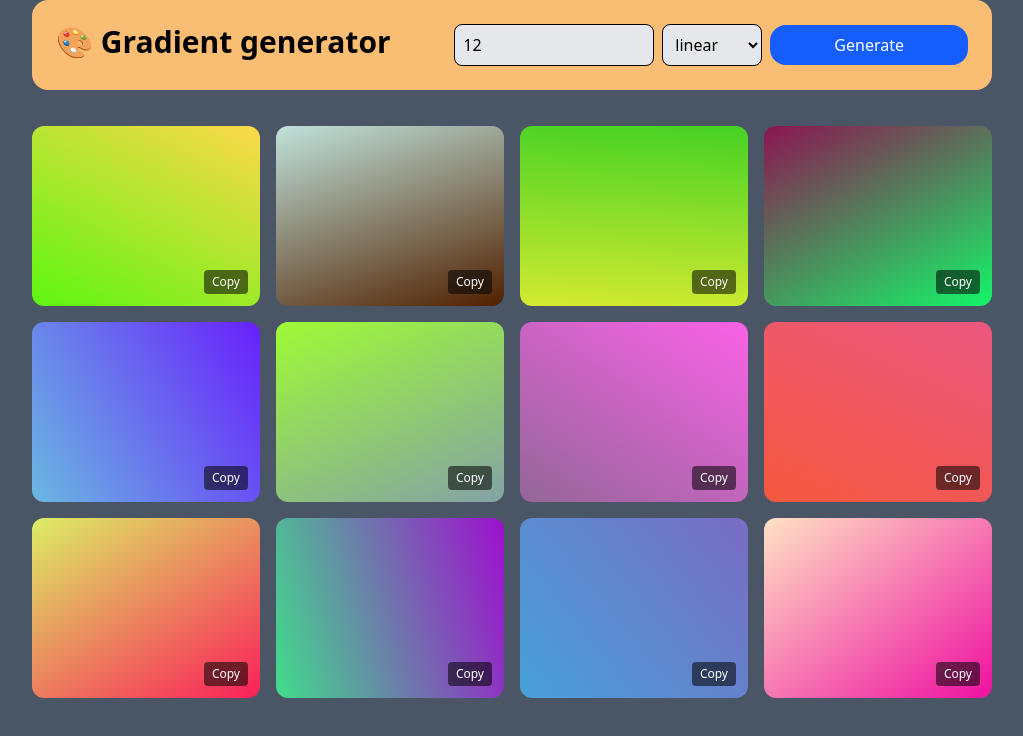
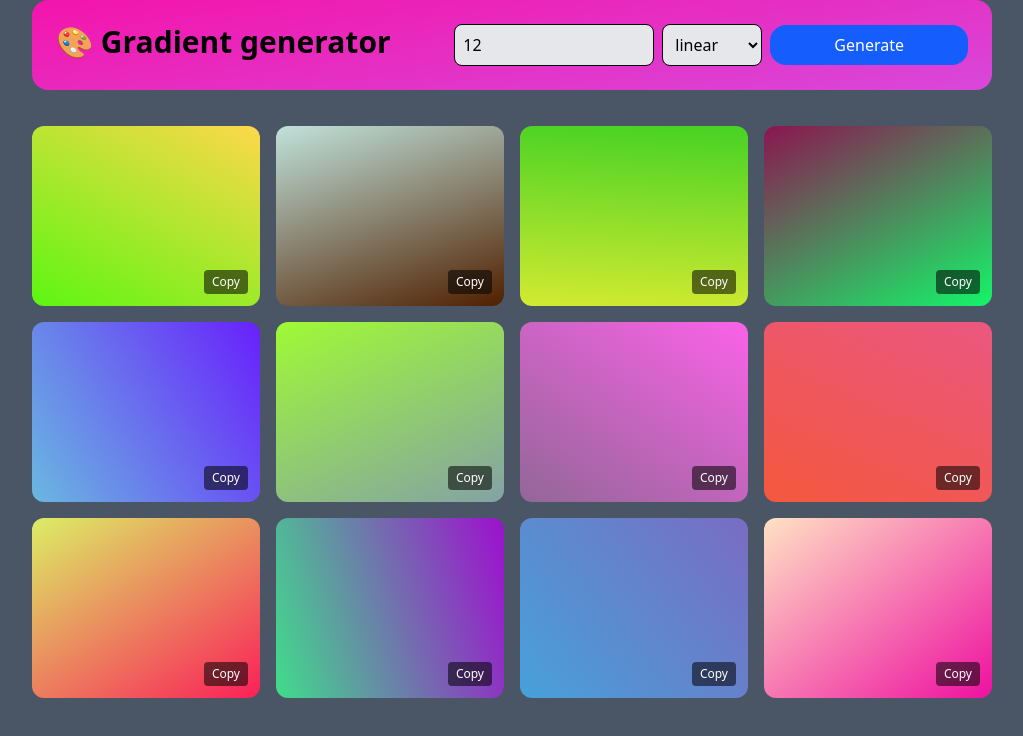
Before and after one commit to ankitkr52/Gradient-generator, a React (Vite) app: page / in a window 1280 px wide. Shown: the top 736 px of the page, without its empty margins (128-1151 px from the left). Built offline with nearby package versions, Linux system fonts and the light colour scheme.

Commit message:
fixed gradient

```diff
--- a/src/App.jsx
+++ b/src/App.jsx
@@ -51,8 +51,8 @@ const App = () => {
       <div className='w-9/12 mx-auto space-y-9'>
         <div className='flex justify-between p-6 rounded-2xl'
         style={{
-          // background:'linear-gradient(351deg,#d848da,#f414ab)'
-          background:getHexColorcode()
+          background:'linear-gradient(351deg,#d848da,#f414ab)'
+          // background:getHexColorcode()
         }}>
           <h1 className='text-3xl font-bold'>
             🎨 Gradient generator
@@ -66,7 +66,7 @@ const App = () => {
             <button className='px-16 py-2 bg-blue-600  ml-2 rounded-2xl font-medium text-white' onClick={generategradients}>Generate</button>
           </div>
           {/* <button onClick={getHexColorcode}>test</button> */}
-          {/* background:'linear-gradient(78deg,#26dca3,#4e18b4)' */}
+
         </div>
         <div className='grid grid-cols-4 gap-4'>
           {
```
